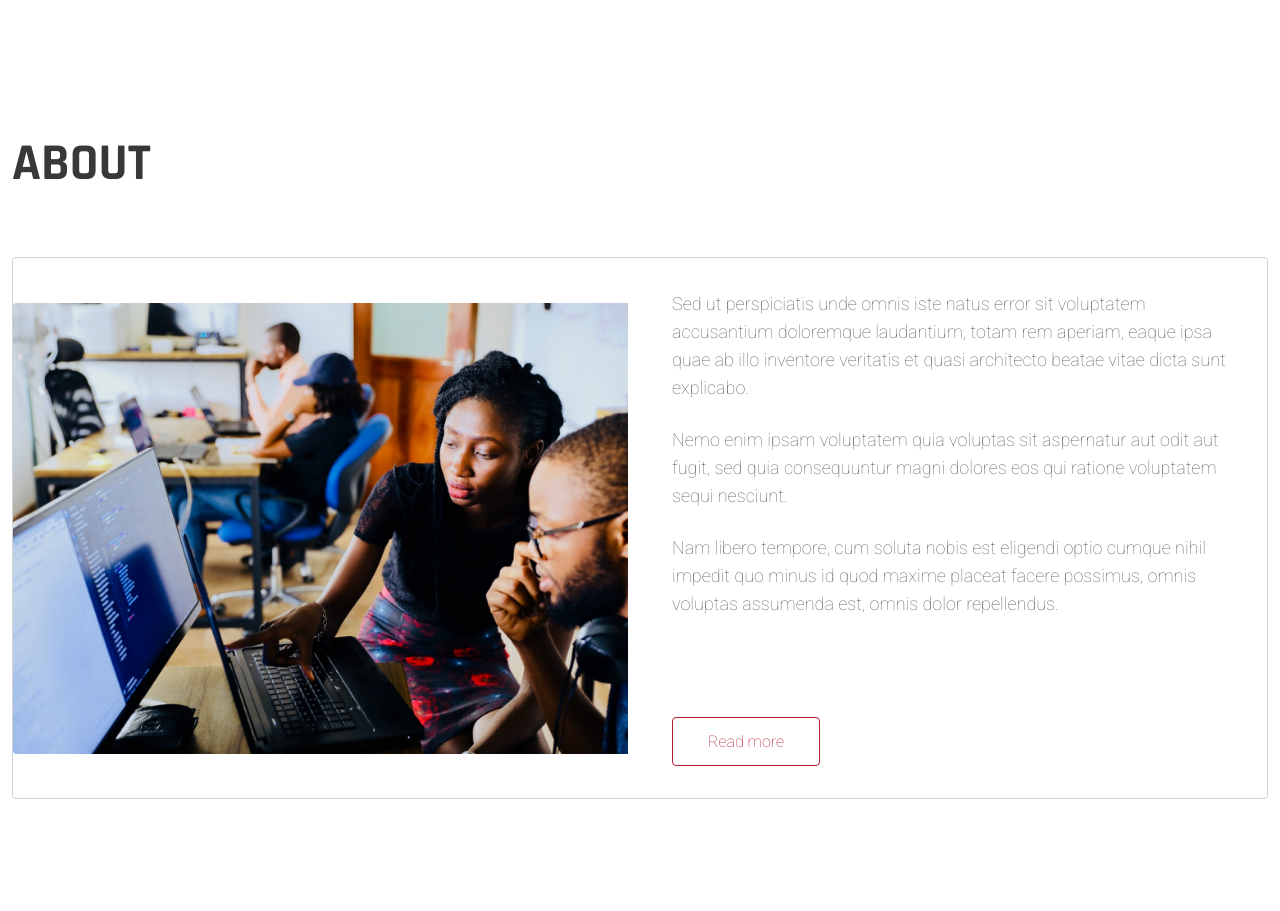
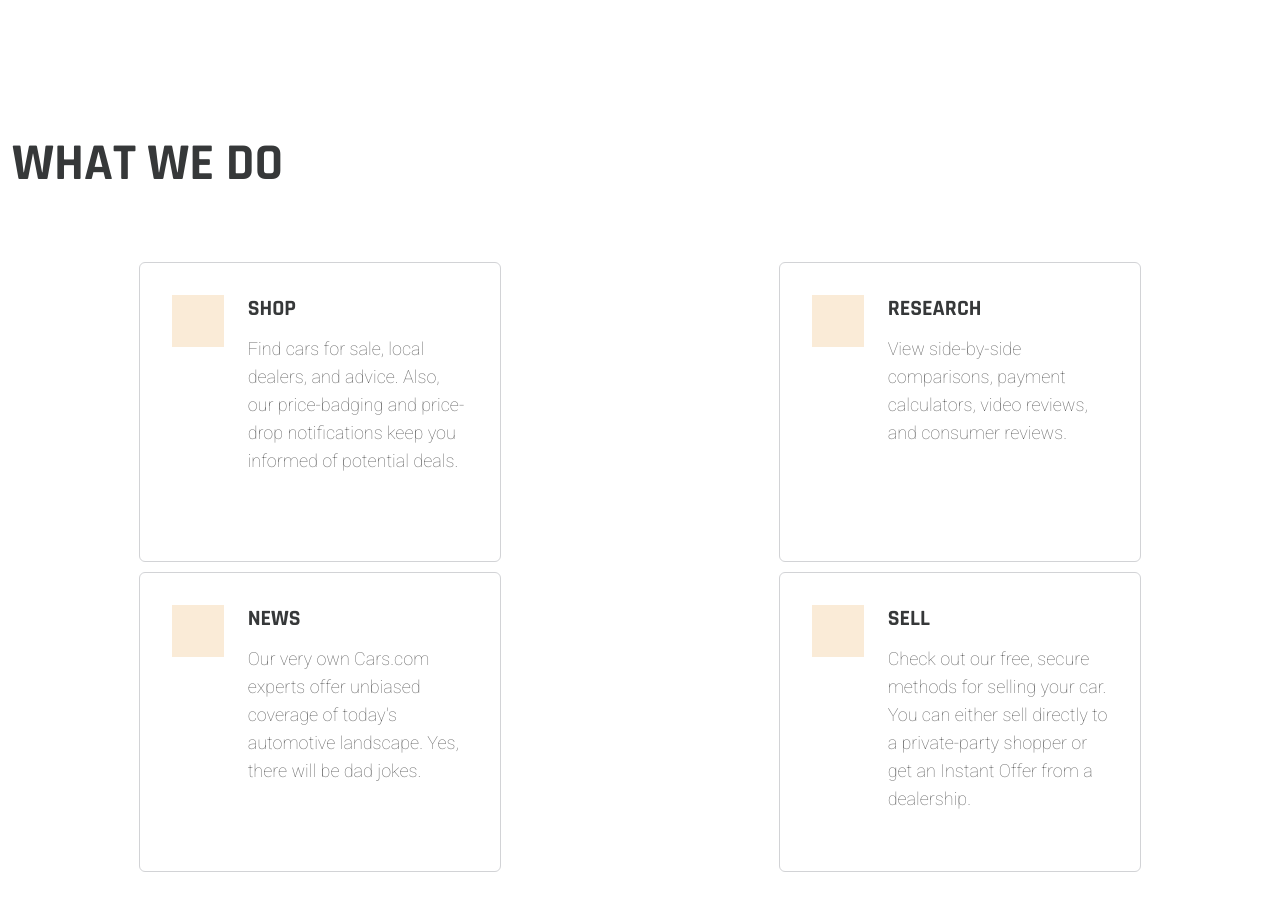
Before and after one commit to HenrikHovhannisyan/react-5404, a React (Create React App) app: page / in a window 1280 px wide. Shown: the part 1460-2371 px from the top of the page. Before the commit the page ends 2307 px from the top, so only its background shows below. Built offline with nearby package versions, Linux system fonts and the light colour scheme; a web font is replaced by a local one.

Commit message:
Add WhatWeDo component and fix style bug

```diff
--- a/src/App.css
+++ b/src/App.css
@@ -14,9 +14,25 @@ select.form-control{
     appearance: menulist!important;
 }
 
+.section_title {
+    margin-top: 200px;
+    margin-bottom: 60px;
+    font-family: 'Rajdhani';
+    font-style: normal;
+    font-weight: 700;
+    font-size: 52px;
+    line-height: 66px;
+    text-transform: uppercase;
+    color: #363839;
+}
+
 /*=============== BREAKPOINTS ===============*/
 /* lg - For large devices */
-@media screen and (max-width: 992px) {}
+@media screen and (max-width: 992px) {
+    .section_title {
+        margin-top: 100px;
+    }
+}
 
 /* md - For medium devices */
 @media screen and (max-width: 768px) {}
--- a/src/App.js
+++ b/src/App.js
@@ -2,6 +2,7 @@ import React from "react";
 import "./App.css";
 import Header from "./components/header/Header";
 import Banner from "./components/banner/Banner";
+import WhatWeDo from "./components/whatWeDo/WhatWeDo";
 import About from "./components/about/About";
 
 function App() {
@@ -9,6 +10,7 @@ function App() {
     <>
       <Header />
       <Banner />
+      <WhatWeDo />
       <About />
     </>
   );
--- a/src/components/about/About.jsx
+++ b/src/components/about/About.jsx
@@ -6,7 +6,7 @@ const About = () => {
   return (
     <section id="about">
       <div className="container-fluid max_width">
-        <h2 className="about_title">ABOUT</h2>
+        <h2 className="section_title">ABOUT</h2>
         <div className="about_container mb-5">
           <div className="row">
             <div className="col-12 col-lg-6 d-flex align-items-center">
--- a/src/components/about/about.css
+++ b/src/components/about/about.css
@@ -1,15 +1,3 @@
-.about_title {
-    margin-top: 200px;
-    margin-bottom: 60px;
-    font-family: 'Rajdhani';
-    font-style: normal;
-    font-weight: 700;
-    font-size: 52px;
-    line-height: 66px;
-    text-transform: uppercase;
-    color: #363839;
-}
-
 .about_container {
     border: 1px solid #D2D3D6;
     border-radius: 4px;
--- /dev/null
+++ b/src/components/whatWeDo/Item.jsx
@@ -0,0 +1,17 @@
+import React from "react";
+
+const Item = ({title, description}) => {
+  return (
+    <div className="whatWeDo_item">
+      <div className="whatWeDo_item-cub"></div>
+      <div>
+        <p className="whatWeDo_item-title">{title}</p>
+        <p className="whatWeDo_item-description">
+          {description}
+          </p>
+      </div>
+    </div>
+  );
+};
+
+export default Item;
--- /dev/null
+++ b/src/components/whatWeDo/WhatWeDo.jsx
@@ -0,0 +1,50 @@
+import React from "react";
+import "./whatWeDo.css";
+import Item from "./Item";
+
+const data = [
+  {
+    title: "Shop",
+    description:
+      "Find cars for sale, local dealers, and advice. Also, our price-badging and price-drop notifications keep you informed of potential deals.",
+  },
+  {
+    title: "Research",
+    description:
+      "View side-by-side comparisons, payment calculators, video reviews, and consumer reviews.",
+  },
+  {
+    title: "News",
+    description:
+      "Our very own Cars.com experts offer unbiased coverage of today's automotive landscape. Yes, there will be dad jokes.",
+  },
+  {
+    title: "Sell",
+    description:
+      "Check out our free, secure methods for selling your car. You can either sell directly to a private-party shopper or get an Instant Offer from a dealership.",
+  },
+];
+
+const WhatWeDo = () => {
+  return (
+    <section id="whatWeDo">
+      <div className="container-fluid max_width">
+        <h2 className="section_title">what we do</h2>
+
+        <div className="whatWeDo_container">
+          <div className="row">
+            {data.map((e) => {
+              return (
+                <div key={e.title} className="col-12 col-xxl-3 col-md-6">
+                  <Item title={e.title} description={e.description} />
+                </div>
+              );
+            })}
+          </div>
+        </div>
+      </div>
+    </section>
+  );
+};
+
+export default WhatWeDo;
--- /dev/null
+++ b/src/components/whatWeDo/whatWeDo.css
@@ -0,0 +1,62 @@
+.whatWeDo_item {
+    max-width: 362px;
+    min-height: 300px;
+    ;
+    border: 1px solid #D2D3D6;
+    border-radius: 6px;
+    padding: 32px;
+    display: flex;
+    margin: 5px auto;
+}
+
+.whatWeDo_item-cub {
+    width: 52px;
+    height: 52px;
+    background-color: antiquewhite;
+    margin-right: 24px;
+}
+
+.whatWeDo_item-title {
+    font-family: 'Rajdhani';
+    font-style: normal;
+    font-weight: 700;
+    font-size: 22px;
+    line-height: 28px;
+    text-transform: uppercase;
+    color: #363839;
+    margin-bottom: 0;
+}
+
+.whatWeDo_item-description {
+    font-family: 'Roboto';
+    font-style: normal;
+    font-weight: 400;
+    font-size: 18px;
+    line-height: 28px;
+    color: #656565;
+    margin-top: 12px;
+    margin-bottom: 0;
+    max-width: 222px;
+    height: 166px;
+}
+
+/*=============== BREAKPOINTS ===============*/
+/* lg - For large devices */
+@media screen and (max-width: 992px) {}
+
+/* md - For medium devices */
+@media screen and (max-width: 768px) {
+    .whatWeDo_item {
+        padding: 32px 10px;
+    }
+
+    .whatWeDo_item-cub {
+        margin-right: 15px;
+    }
+}
+
+/* sm */
+@media screen and (max-width: 576px) {}
+
+/* xs - For small devices */
+@media screen and (max-width: 350px) {}
```
